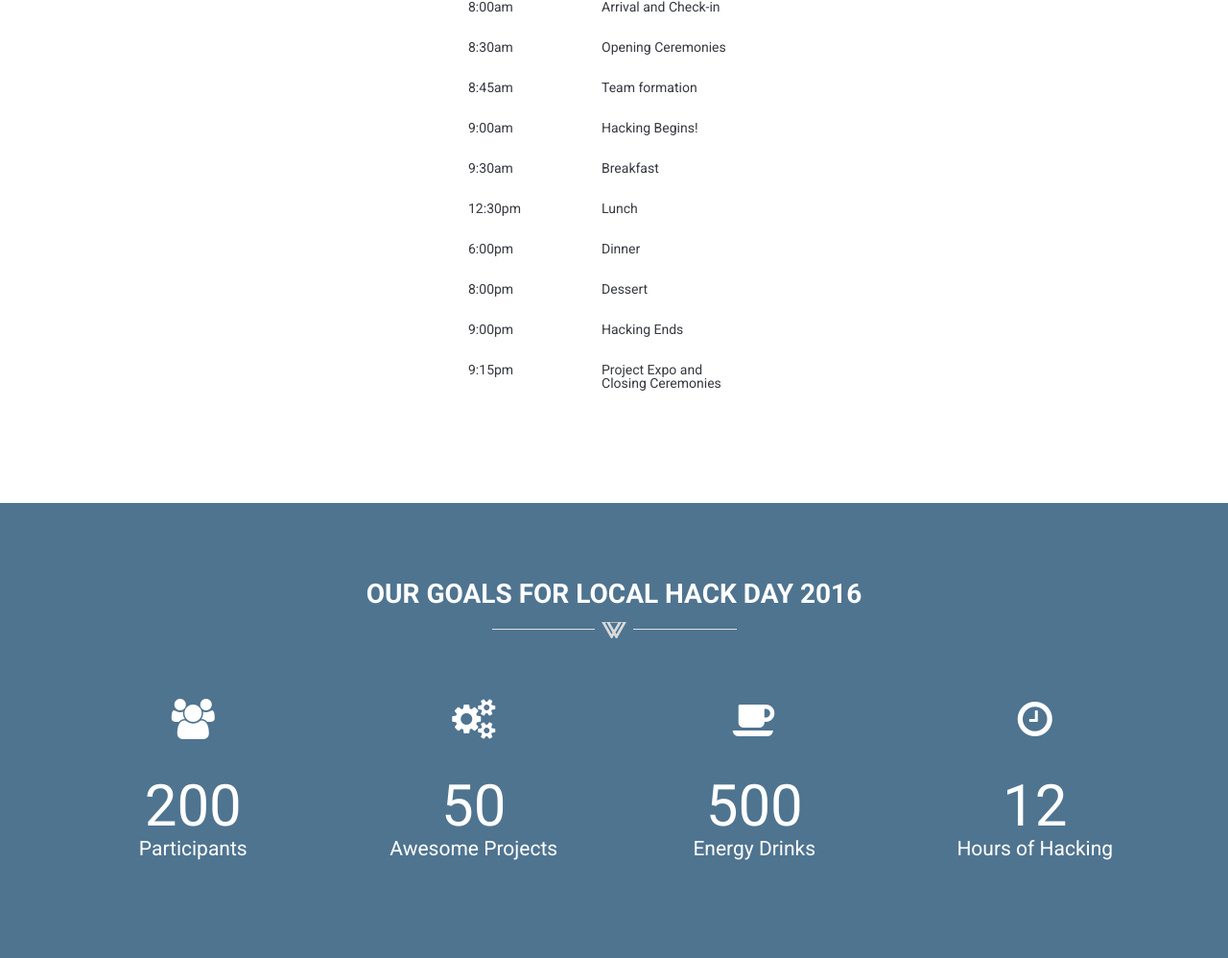
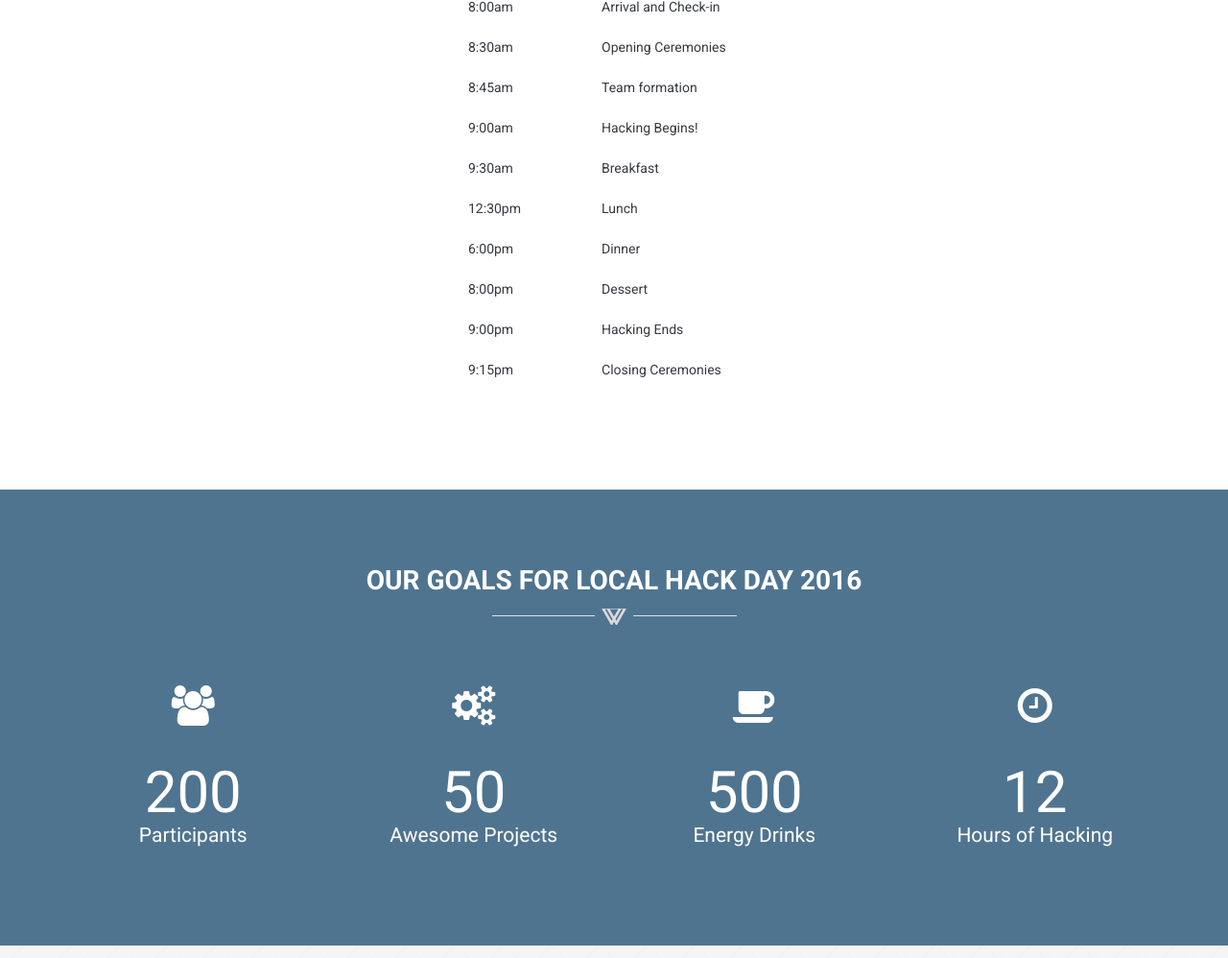
Before and after one commit to HackCU/LocalHackDay, a PHP site: page / in a window 1280 px wide. Shown: the part 2542-3540 px from the top of the page at 96% size. Run offline with PHP 8.4, Linux system fonts and the light colour scheme.

Commit message:
changed schedule

```diff
--- a/website/index.php
+++ b/website/index.php
@@ -265,7 +265,7 @@
                         </tr>
                         <tr>
                             <td>9:15pm</td>
-                            <td>Project Expo and Closing Ceremonies</td>
+                            <td>Closing Ceremonies</td>
                         </tr>
                         </tbody>
                     </table>
```
